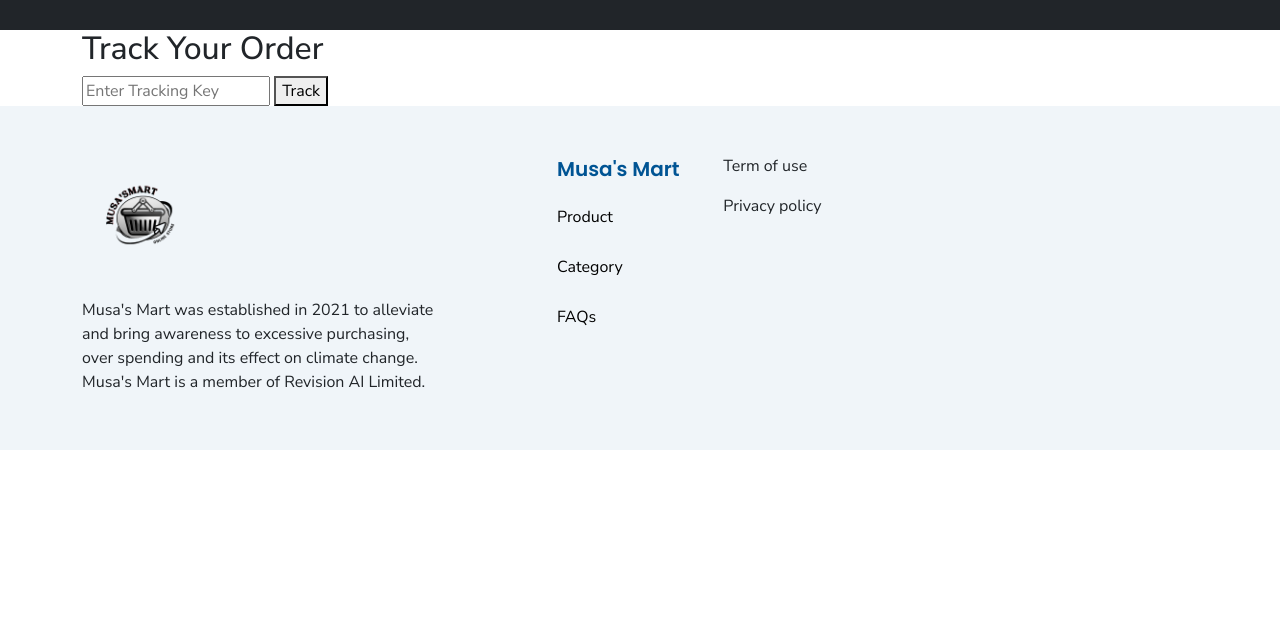
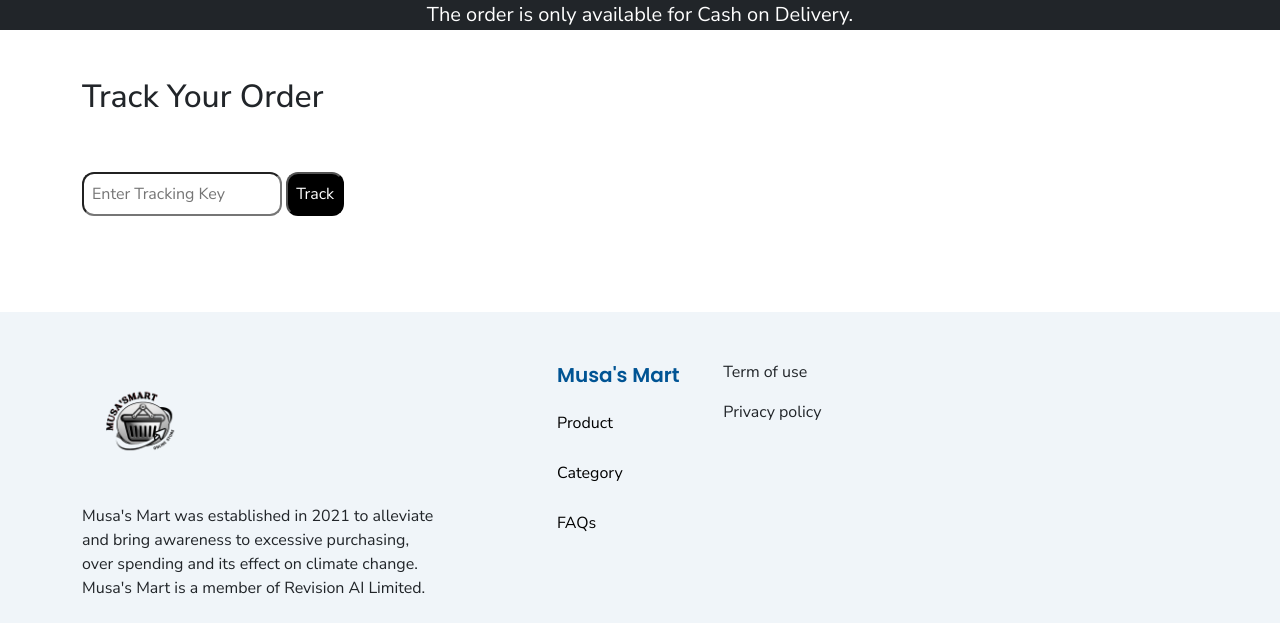
Before and after one commit to touseefurehman/musas-mart, a Django app: page /track in a window 1280 px wide. Shown: the part 146-769 px from the top of the page. Before the commit the page ends 534 px from the top, so only its background shows below. Run offline with Django 5.2, Linux system fonts and the light colour scheme; some libraries are stand-ins or nearby versions.

Commit message:
css changes

```diff
--- a/templates/components/header.html
+++ b/templates/components/header.html
@@ -69,18 +69,10 @@
         animation: moveText 8s linear infinite;
     }
 
-    @keyframes moveText {
-        from {
-            transform: translateX(100%);
-        }
-        to {
-            transform: translateX(-100%);
-        }
-    }
 </style>
 
 <div class="bg-dark">
 <div class="container">
-<div class="cod" style="color: white;">
-    The order will only be available for cash on delivery.
+<div class="cod text-center" style="color: white;">
+    The order is only available for Cash on Delivery.
 </div></div></div>
--- a/templates/track.html
+++ b/templates/track.html
@@ -5,16 +5,16 @@
 
 
 
-<div class="container">
+<div class="container pt-5">
     <h2>Track Your Order</h2>
 
     <form method="GET">
-        <input type="text" name="tracking_key" placeholder="Enter Tracking Key" required>
-        <button type="submit">Track</button>
+        <input class="mt-5 p-2" type="text" name="tracking_key" placeholder="Enter Tracking Key" required   style="border-radius: 12px;">
+        <button style="color: white;background-color: black; border-radius: 12px; " class="p-2" type="submit">Track</button>
     </form>
 
     {% if error_message %}
-        <p class="error">{{ error_message }}</p>
+        <p style="color: red;" class="error">{{ error_message }}</p>
     {% endif %}
 
     {% if order_info %}
@@ -35,6 +35,12 @@
 
 
 
+<div class="pt-5 mt-5">
 
 
+
+
+
+</div>
+
 {% endblock %}
```
